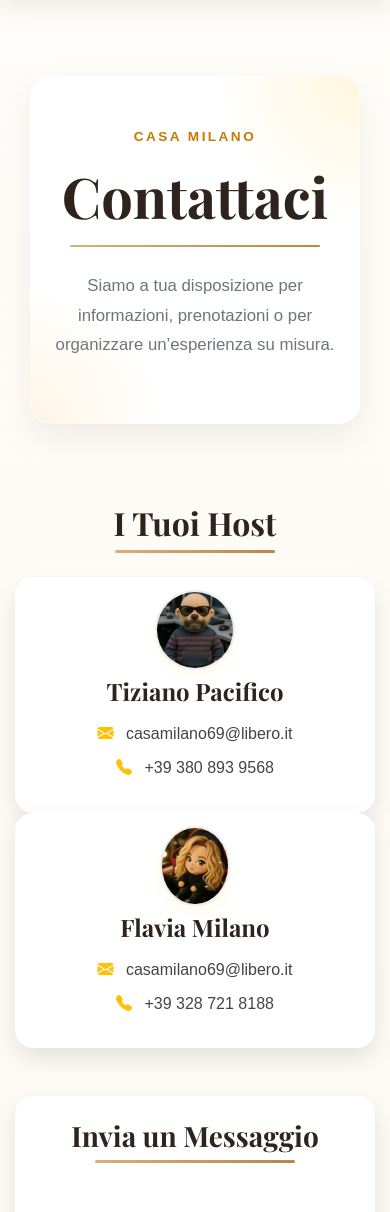
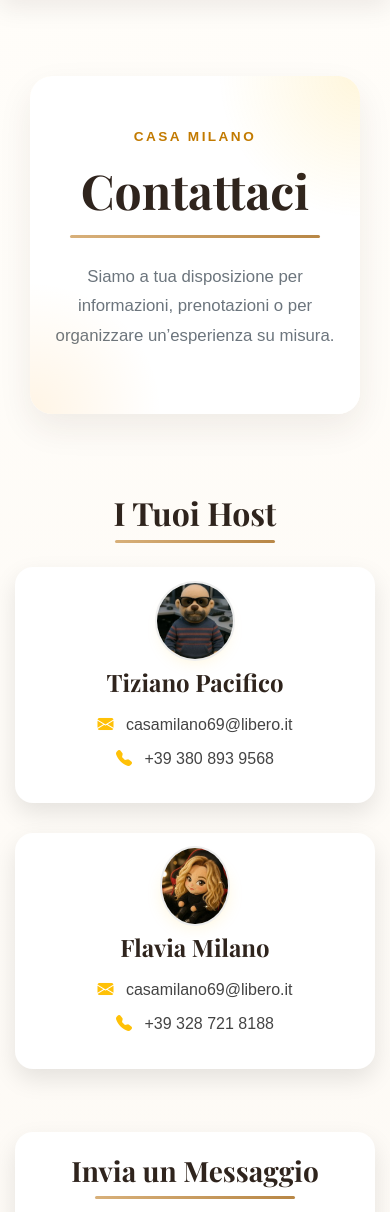
Before and after one commit to Ardenzio666/CasaMilano, a Django app: page /contatti/ in a window 390 px wide. Shown: the part 75-1287 px from the top of the page. Run offline with Django 5.2, Linux system fonts and the light colour scheme; parts of the project's set-up code (start-up, migrations or seed data) failed here and were passed over; some libraries are stand-ins or nearby versions.

Commit message:
fix: responsive styles for logo and "contatti" page elements
- Introduced media queries for better logo and typography scaling on smaller screens.
- Updated "contatti" page with `.display-custom` and `.row-custom` classes for improved layout and styling.
- Corrected version specification format in `requirements.txt`.

```diff
--- a/contatti/templates/contatti.html
+++ b/contatti/templates/contatti.html
@@ -9,7 +9,7 @@
         <div class="card border-0 shadow-custom about-hero-card">
             <div class="card-body text-center py-5 px-4 px-lg-5">
                 <span class="section-kicker">Casa Milano</span>
-                <h1 class="display-4 font-weight-bold mb-3">Contattaci</h1>
+                <h1 class="display-custom font-weight-bold mb-3">Contattaci</h1>
                 <div class="bottom_line mx-auto" style="width: 250px; height: 2.5px;"></div>
 
                 <p class="lead text-muted mt-4 mb-3 mx-auto menu-hero-lead">
@@ -27,7 +27,7 @@
             <div class="bottom_line mx-auto mt-2"></div>
         </div>
 
-        <div class="row g-4 mb-5">
+        <div class="row g-4 mb-5 row-custom">
 
             <!-- HOST 1 -->
             <div class="col-md-6">
--- a/requirements.txt
+++ b/requirements.txt
@@ -3,4 +3,4 @@ python-dotenv
 psycopg-binary
 psycopg2-binary
 Pillow
-celery=5.6.3
+celery==5.6.3
--- a/static/contatti/css/contatti.css
+++ b/static/contatti/css/contatti.css
@@ -14,6 +14,18 @@
   overflow: hidden;
 }
 
+.display-custom {
+  font-size: 3.5rem;
+  font-weight: 300;
+  line-height: 1.2;
+}
+
+@media screen and (max-width: 500px) {
+    .display-custom {
+      font-size: 3rem;
+    }
+}
+
 /* KICKER */
 .section-kicker {
   display: inline-block;
@@ -23,6 +35,19 @@
   font-weight: 700;
   color: #d39b18;
   margin-bottom: 0.8rem;
+}
+
+.row-custom {
+  display: flex;
+  justify-content: center;
+  align-items: center;
+  padding-bottom: 15px;
+}
+
+@media screen and (max-width: 500px) {
+    .row-custom {
+      gap: 30px;
+    }
 }
 
 /* HOST CARD */
--- a/static/homepage/css/home.css
+++ b/static/homepage/css/home.css
@@ -166,6 +166,13 @@ p {
 #logo {
   width: 512px;
   height: 512px;
+}
+
+@media screen and (max-width: 500px) {
+    #logo {
+      width: 320px;
+      height: 320px;
+    }
 }
 
 .intro-text {
```
